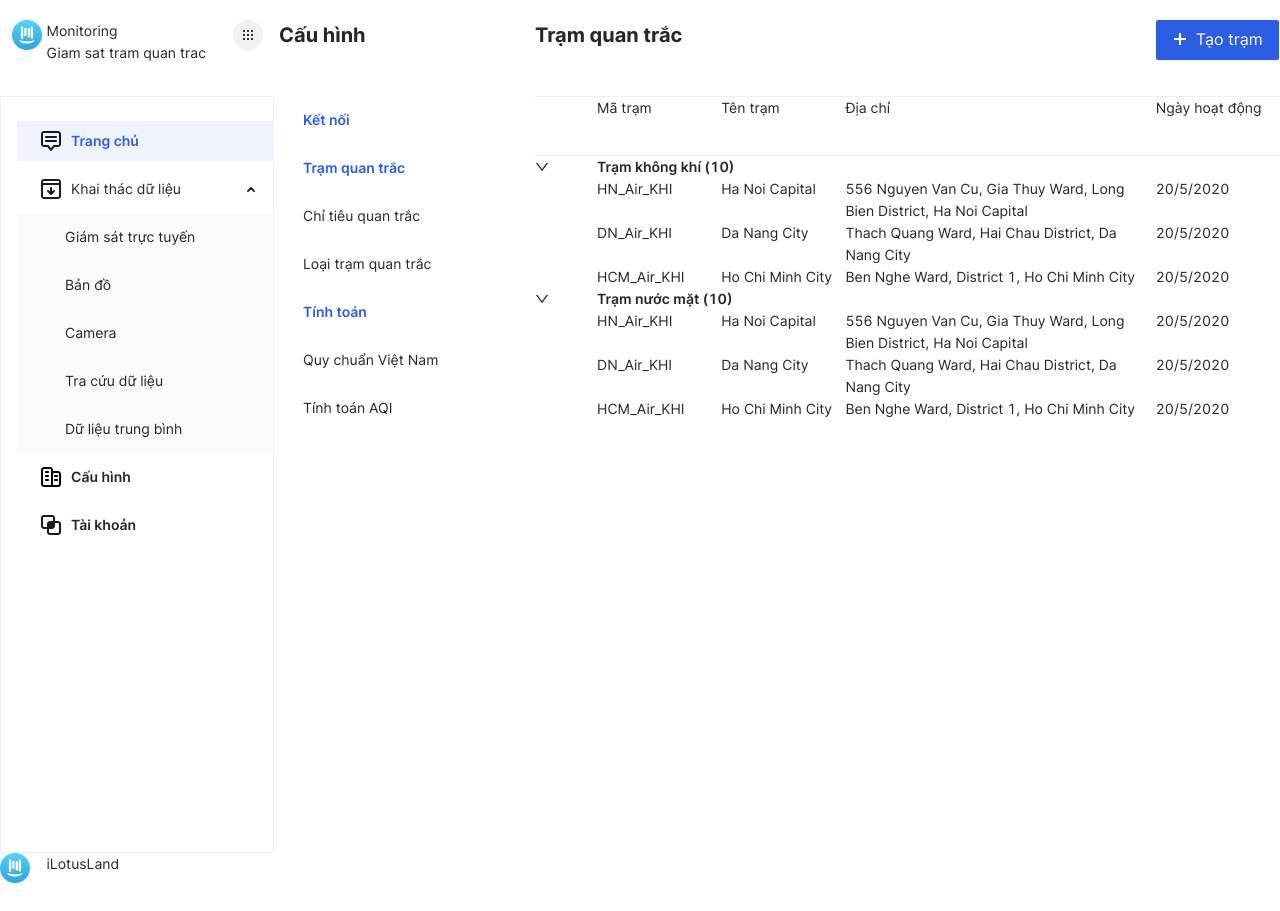
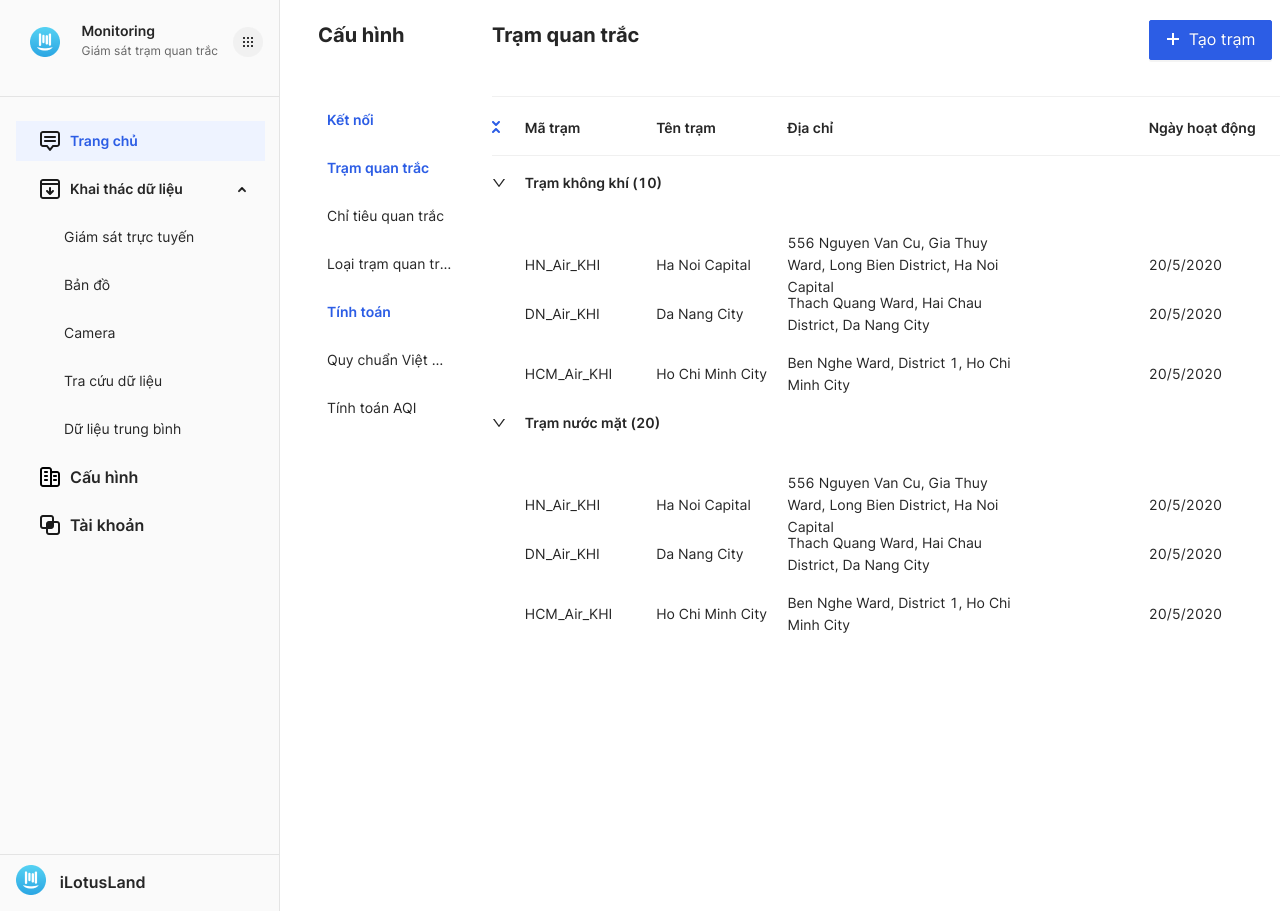
Before and after one commit to 2dtrung/fresher-test, a React (Create React App) app: page / in a window 1280 px wide. Built offline with nearby package versions, Linux system fonts and the light colour scheme.

Commit message:
basically complete UI of project

```diff
--- a/src/App.js
+++ b/src/App.js
@@ -8,12 +8,12 @@ function App() {
   return (
     <>
       <Row>
-        <Col flex="279px">
+        <Col className="sidebar" flex="280px">
           <Sidebar />
         </Col>
         <Col flex="auto">
           <Row style={{height: '900px'}}>
-            <Col flex="187px">
+            <Col flex="212px">
               <Config/>
             </Col>
             <Col flex="auto">
--- a/src/components/Config.jsx
+++ b/src/components/Config.jsx
@@ -20,34 +20,40 @@ const { SubMenu } = Menu;
 function Sidebar() {
   return (
     <>
-      <div className="logo-heading"><p style={{fontWeight: "700", fontSize: '20px'}}>Cấu hình</p></div>
+      <div className="logo-heading">
+        <p style={{ fontWeight: "700", fontSize: "20px", marginLeft: "38px" }}>
+          Cấu hình
+        </p>
+      </div>
+      <div className="menu-config">
         <Menu
-        style={{ width: 256, border: 'none' }}
+          style={{ width: 165, border: "none" }}
           defaultOpenKeys={["sub1"]}
           mode="inline"
         >
-        <Menu.Item key="1" style={{ fontWeight: "600", color: '#2C5DE5' }}>
+          <Menu.Item key="1" style={{ fontWeight: "600", color: "#2C5DE5" }}>
             Kết nối
           </Menu.Item>
-        <Menu.Item key="2" style={{ fontWeight: "600", color: '#2C5DE5' }}>
+          <Menu.Item key="2" style={{ fontWeight: "600", color: "#2C5DE5" }}>
             Trạm quan trắc
           </Menu.Item>
-        <Menu.Item key="3" style={{ fontWeight: "400"}}>
+          <Menu.Item key="3" style={{ fontWeight: "400" }}>
             Chỉ tiêu quan trắc
           </Menu.Item>
-        <Menu.Item key="4" style={{ fontWeight: "400"}}>
+          <Menu.Item key="4" style={{ fontWeight: "400" }}>
             Loại trạm quan trắc
           </Menu.Item>
-        <Menu.Item key="5" style={{ fontWeight: "600", color: '#2C5DE5' }}>
+          <Menu.Item key="5" style={{ fontWeight: "600", color: "#2C5DE5" }}>
             Tính toán
           </Menu.Item>
-        <Menu.Item key="6" style={{ fontWeight: "400"}}>
+          <Menu.Item key="6" style={{ fontWeight: "400" }}>
             Quy chuẩn Việt Nam
           </Menu.Item>
-        <Menu.Item key="7" style={{ fontWeight: "400"}}>
+          <Menu.Item key="7" style={{ fontWeight: "400" }}>
             Tính toán AQI
           </Menu.Item>
         </Menu>
+      </div>
     </>
   );
 }
--- a/src/components/Modal.jsx
+++ b/src/components/Modal.jsx
@@ -1,13 +1,39 @@
-import React, { useState } from 'react';
-import { Modal, Button, Row, Col } from 'antd';
-import {
-  CloseOutlined,
-  } from "@ant-design/icons";
-
-const ModalOverlay = () => {
+import React, { useState } from "react";
+import { Modal, Button, Row, Col, Tabs } from "antd";
+import { CloseOutlined } from "@ant-design/icons";
+import EditInfo from "../containers/EditInfo"
+const { TabPane } = Tabs;
+const Tab = ({title}) => {
   return (
     <>
+    <span style={{fontWeight: '600'}}>{title}</span>
+    </>
+  );
+}
+const ModalOverlay = () => {
 
+  return (
+    <>
+        <Tabs defaultActiveKey="1">
+          <TabPane tab={<Tab title={'Thông tin'}/>} key="1">
+            <EditInfo/>
+          </TabPane>
+          <TabPane tab={<Tab title={'Thông số'}/>} key="2">
+            Content of Thông số
+          </TabPane>
+          <TabPane tab={<Tab title={'FTP'}/>} key="3">
+            Content of FTP
+          </TabPane>
+          <TabPane tab={<Tab title={'Thông báo'}/>} key="4">
+            Content of Thông báo
+          </TabPane>
+          <TabPane tab={<Tab title={'Lấy mẫu'}/>} key="5">
+            Content of Lấy mẫu
+          </TabPane>
+          <TabPane tab={<Tab title={'Camera'}/>} key="6">
+            Content of Camera
+          </TabPane>
+        </Tabs>
     </>
   );
 };
--- a/src/components/Sidebar.jsx
+++ b/src/components/Sidebar.jsx
@@ -20,15 +20,15 @@ const { SubMenu } = Menu;
 function Sidebar() {
   return (
     <>
-      <div className="logo-heading">
+      <div className="logo-heading-sidebar">
         <Row>
           <LogoHeading />
         </Row>
       </div>
-      <Row>
+      <Row className="menu-sidebar">
         <MenuItem/>
       </Row>
-      <Row>
+      <Row className="footer-sidebar">
         <LogoFooter/>
       </Row>
     </>
--- a/src/components/TramQT.jsx
+++ b/src/components/TramQT.jsx
@@ -1,4 +1,4 @@
-import { Menu, Row, Col, Button, Space, Modal } from "antd";
+import { Menu, Row, Col, Button, Space, Modal, Drawer } from "antd";
 import {
   AppstoreOutlined,
   MailOutlined,
@@ -11,6 +11,7 @@ import { ReactComponent as MessIcon } from "../assets/icons/message.svg";
 import { ReactComponent as DownIcon } from "../assets/icons/download.svg";
 import { ReactComponent as ConfigIcon } from "../assets/icons/config.svg";
 import { ReactComponent as AccountIcon } from "../assets/icons/account.svg";
+import { ReactComponent as HeaderIcon } from "../assets/icons/header.svg";
 import logo from "../assets/images/logo.png";
 import { tramKK, tramNM } from "../tqt.js";
 import TramkkData from "../containers/TramkkData";
@@ -26,6 +27,10 @@ const { SubMenu } = Menu;
 
 function Sidebar() {
   const [visible, setVisible] = useState(false);
+  const onClose = () => {
+    setVisible(false);
+  };
+  const TitleModal = ({title}) =><span style={{ fontWeight: "700", fontSize: '20px'}}>{title}</span>;
   return (
     <>
       <div className="logo-heading">
@@ -46,54 +51,52 @@ function Sidebar() {
       </div>
 
       <div className="tqt-heading">
-        <Row>
-          <Col span={2}></Col>
-          <Col span={4}>Mã trạm</Col>
-          <Col span={4}>Tên trạm</Col>
-          <Col span={10}>Địa chỉ</Col>
-          <Col span={4}>Ngày hoạt động</Col>
+        <Row className='tqt-header'>
+          <Col span={1}><HeaderIcon /></Col>
+          <Col span={4} style={{ fontWeight: "600"}}>Mã trạm</Col>
+          <Col span={4} style={{ fontWeight: "600"}}>Tên trạm</Col>
+          <Col span={11} style={{ fontWeight: "600"}}>Địa chỉ</Col>
+          <Col span={4} style={{ fontWeight: "600"}}>Ngày hoạt động</Col>
         </Row>
       </div>
-      <Row>
-        <Col span={2}>
+      <Row className='item-space'>
+        <Col span={1}>
           <DownOutlined />
         </Col>
-        <Col span={22} style={{ fontWeight: "600" }}>
+        <Col span={23} style={{ fontWeight: "600" }}>
           Trạm không khí (10)
         </Col>
       </Row>
       {tramKK.map((data) => {
         return (
-          <Row key={data.id} onClick={() => setVisible(true)}>
+          <Row className='item-space' key={data.id} onClick={() => setVisible(true)}>
             <TramkkData dataItem={data} />
           </Row>
         );
       })}
-      <Row>
-        <Col span={2}>
+      <Row className='item-space'>
+        <Col span={1}>
           <DownOutlined />
         </Col>
-        <Col span={22} style={{ fontWeight: "600" }}>
-          Trạm nước mặt (10)
+        <Col span={23} style={{ fontWeight: "600" }}>
+          Trạm nước mặt (20)
         </Col>
       </Row>
       {tramNM.map((data) => {
         return (
-          <Row key={data.id}>
+          <Row className='item-space' key={data.id}>
             <TramnmData dataItem={data} />
           </Row>
         );
       })}
-      <Modal
-        title="Ha Noi Capital"
-        visible={visible}
-        onOk={() => setVisible(false)}
-        onCancel={() => setVisible(false)}
-        width={720}
-        style={{right: -320, top: 0}}
-      >
-        <ModalOverlay/>
-      </Modal>
+      <Drawer title={<TitleModal title={'Ha Noi Capital'}/>} size={720} width={720} placement="right" onClose={onClose} visible={visible}>
+        <ModalOverlay />
+        <Row className="input-space">
+            <Button type="primary" onClick={onClose}>
+              Cập nhật
+            </Button>
+        </Row>
+      </Drawer>
     </>
   );
 }
--- /dev/null
+++ b/src/containers/EditInfo.jsx
@@ -0,0 +1,57 @@
+import React, { useState } from "react";
+import { Modal, Button, Row, Col, Tabs, Input, Select } from "antd";
+import { CloseOutlined } from "@ant-design/icons";
+const { TabPane } = Tabs;
+const { Option, OptGroup } = Select;
+const EditInfo = () => {
+  return (
+    <>
+      <Row>
+        <Col span={12}>
+          <Row style={{fontWeight: "600", fontSize: '16px'}}>Mã trạm <span style={{color: 'red'}}>(*)</span></Row>
+          <Input style={{ width: 309, height: 48 }} placeholder="HANOI_CAPITAL" />
+          <Row>Đây là mã không thể đổi</Row>
+        </Col>
+        <Col span={12}>
+          <Row style={{fontWeight: "600", fontSize: '16px'}}>Tên trạm <span style={{color: 'red'}}> (*)</span></Row>
+          <Input style={{ width: 309, height: 48 }} placeholder="Tên trạm quan trắc" />
+          <Row>Đặt tên để tìm kiếm</Row>
+        </Col>
+      </Row>
+      <Row className='input-space'>
+        <Col span={12}>
+          <Row style={{fontWeight: "600", fontSize: '16px'}}>Kinh độ <span style={{color: 'red'}}> (*)</span></Row>
+          <Input style={{ width: 309, height: 48 }} placeholder="Mã trạm của bạn" />
+          <Row>Đây là mã không thể đổi</Row>
+        </Col>
+        <Col span={12}>
+          <Row style={{fontWeight: "600", fontSize: '16px'}}>Vĩ độ <span style={{color: 'red'}}> (*)</span></Row>
+          <Input style={{ width: 309, height: 48 }} placeholder="Trên trạm quan trắc" />
+          <Row>Đặt tên để tìm kiếm</Row>
+        </Col>
+      </Row>
+      <Row className='input-space'>
+        <Col span={12}>
+          <Row style={{fontWeight: "600", fontSize: '16px'}}>Địa chỉ <span style={{color: 'red'}}> (*)</span></Row>
+          <Input style={{ width: 309, height: 48 }} placeholder="556 Nguyen Gia Cu, Gia Thuy Ward" />
+          <Row>Đây là mã không thể đổi</Row>
+        </Col>
+        <Col span={12}>
+          <Row style={{fontWeight: "600", fontSize: '16px'}}>Loại trạm</Row>
+          <Select
+            showSearch
+            placeholder="Không khí"
+            style={{ width: 309}}
+            size={'large'}
+          >
+            <Option value="air">Không khí</Option>
+            <Option value="water">Nước mặt</Option>
+          </Select>
+          <Row>Đây là mã không thể đổi</Row>
+        </Col>
+      </Row>
+    </>
+  );
+};
+
+export default EditInfo;
--- a/src/containers/LogoFooter.jsx
+++ b/src/containers/LogoFooter.jsx
@@ -17,7 +17,7 @@ function LogoFooter() {
   return (
     <>
       <Col span={4}><img src={logo}></img></Col>
-      <Col span={20}><p>iLotusLand</p></Col>
+      <Col span={20}><p className="img-footer"> iLotusLand</p></Col>
     </>
   );
 }
--- a/src/containers/LogoHeading.jsx
+++ b/src/containers/LogoHeading.jsx
@@ -17,17 +17,16 @@ const { SubMenu } = Menu;
 function LogoHeading() {
   return (
     <>
-      <Col span={3} offset={1}>
-        <img src={logo}></img>
+      <Col span={6}>
+        <img className="logo-img" src={logo}></img>
       </Col>
-      <Col span={16}>
-          <Row>Monitoring</Row>
-          <Row>Giam sat tram quan trac</Row>
+      <Col span={13} offset={1}>
+          <Row style={{fontWeight: "600"}}>Monitoring</Row>
+          <Row style={{fontWeight: "400", color: '#656565', fontSize:'12px'}}>Giám sát trạm quan trắc</Row>
       </Col>
-      <Col span={3}>
-        <img src={supericon}></img>
+      <Col span={4}>
+        <img className="logo-superapp" src={supericon}></img>
       </Col>
-      <Col span={1}></Col>
     </>
   );
 }
--- a/src/containers/Menu.jsx
+++ b/src/containers/Menu.jsx
@@ -14,10 +14,11 @@ import logo from "../assets/images/logo.png";
 const { SubMenu } = Menu;
 
 function MenuItem() {
+  const title = <span style={{fontWeight: "600"}}>Khai thác dữ liệu</span>;
   return (
-    <div className="menu-item" style={{ border: "1px solid rgb(240, 240, 240)"}}>
+    <div className="menu-item">
       <Menu
-        style={{ width: 256 }}
+        style={{ width: 248, background: 'rgb(250, 250, 250)' }}
         defaultSelectedKeys={["1"]}
         defaultOpenKeys={["sub1"]}
         mode="inline"
@@ -25,17 +26,17 @@ function MenuItem() {
         <Menu.Item key="1" icon={<MessIcon />} style={{ fontWeight: "600" }}>
           Trang chủ
         </Menu.Item>
-        <SubMenu key="sub1" icon={<DownIcon />} title="Khai thác dữ liệu">
+        <SubMenu key="sub1" icon={<DownIcon />} title={title}>
           <Menu.Item key="2">Giám sát trực tuyến</Menu.Item>
           <Menu.Item key="3">Bản đồ</Menu.Item>
           <Menu.Item key="4">Camera</Menu.Item>
           <Menu.Item key="5">Tra cứu dữ liệu</Menu.Item>
           <Menu.Item key="6">Dữ liệu trung bình</Menu.Item>
         </SubMenu>
-        <Menu.Item key="7" icon={<ConfigIcon />} style={{ fontWeight: "600" }}>
+        <Menu.Item key="7" icon={<ConfigIcon />} style={{ fontWeight: "600", fontSize: '16px' }}>
           Cấu hình
         </Menu.Item>
-        <Menu.Item key="8" icon={<AccountIcon />} style={{ fontWeight: "600" }}>
+        <Menu.Item key="8" icon={<AccountIcon />} style={{ fontWeight: "600", fontSize: '16px' }}>
           Tài khoản
         </Menu.Item>
       </Menu>
--- a/src/containers/TramkkData.jsx
+++ b/src/containers/TramkkData.jsx
@@ -20,11 +20,12 @@ const { SubMenu } = Menu;
 function TramkkData({ dataItem }) {
   return (
     <>
-      <Col span={2}></Col>
-      <Col span={4}>{dataItem.id}</Col>
-      <Col span={4}>{dataItem.name}</Col>
-      <Col span={10}>{dataItem.address}</Col>
-      <Col span={4}>{dataItem.date}</Col>
+      <Col span={1}></Col>
+      <Col className="center-item" span={4}>{dataItem.id}</Col>
+      <Col className="center-item" span={4}>{dataItem.name}</Col>
+      <Col className="center-item" span={7}>{dataItem.address}</Col>
+      <Col className="center-item" span={4}></Col>
+      <Col className="center-item" span={4}>{dataItem.date}</Col>
     </>
   );
 }
--- a/src/containers/TramnmData.jsx
+++ b/src/containers/TramnmData.jsx
@@ -20,11 +20,12 @@ const { SubMenu } = Menu;
 function TramnmData({ dataItem }) {
   return (
     <>
-      <Col span={2}></Col>
-      <Col span={4}>{dataItem.id}</Col>
-      <Col span={4}>{dataItem.name}</Col>
-      <Col span={10}>{dataItem.address}</Col>
-      <Col span={4}>{dataItem.date}</Col>
+      <Col span={1}></Col>
+      <Col className="center-item" span={4}>{dataItem.id}</Col>
+      <Col className="center-item" span={4}>{dataItem.name}</Col>
+      <Col className="center-item" span={7}>{dataItem.address}</Col>
+      <Col className="center-item" span={4}></Col>
+      <Col className="center-item" span={4}>{dataItem.date}</Col>
     </>
   );
 }
```
Lines whose indentation alone changed are shown as unchanged.
